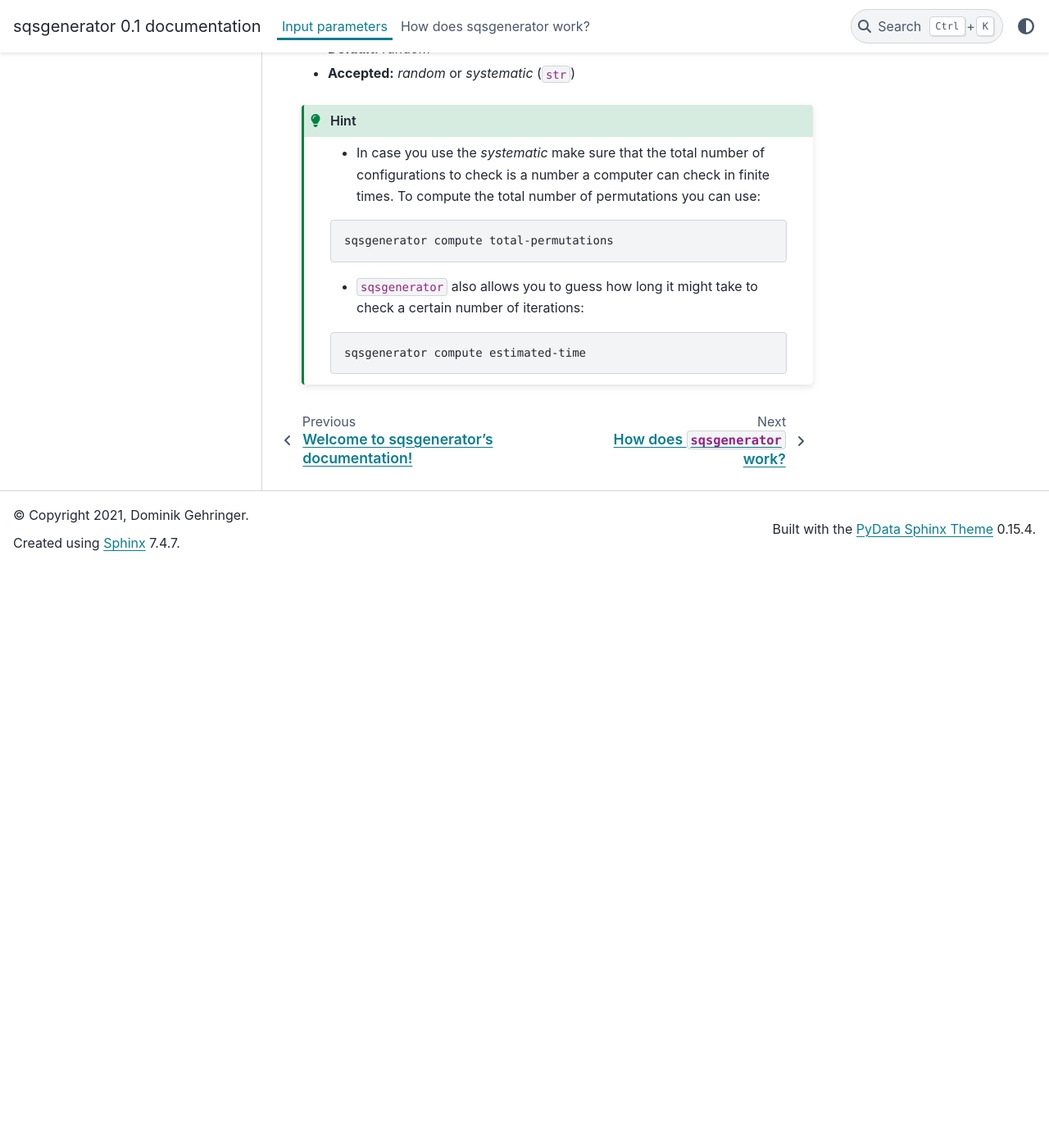
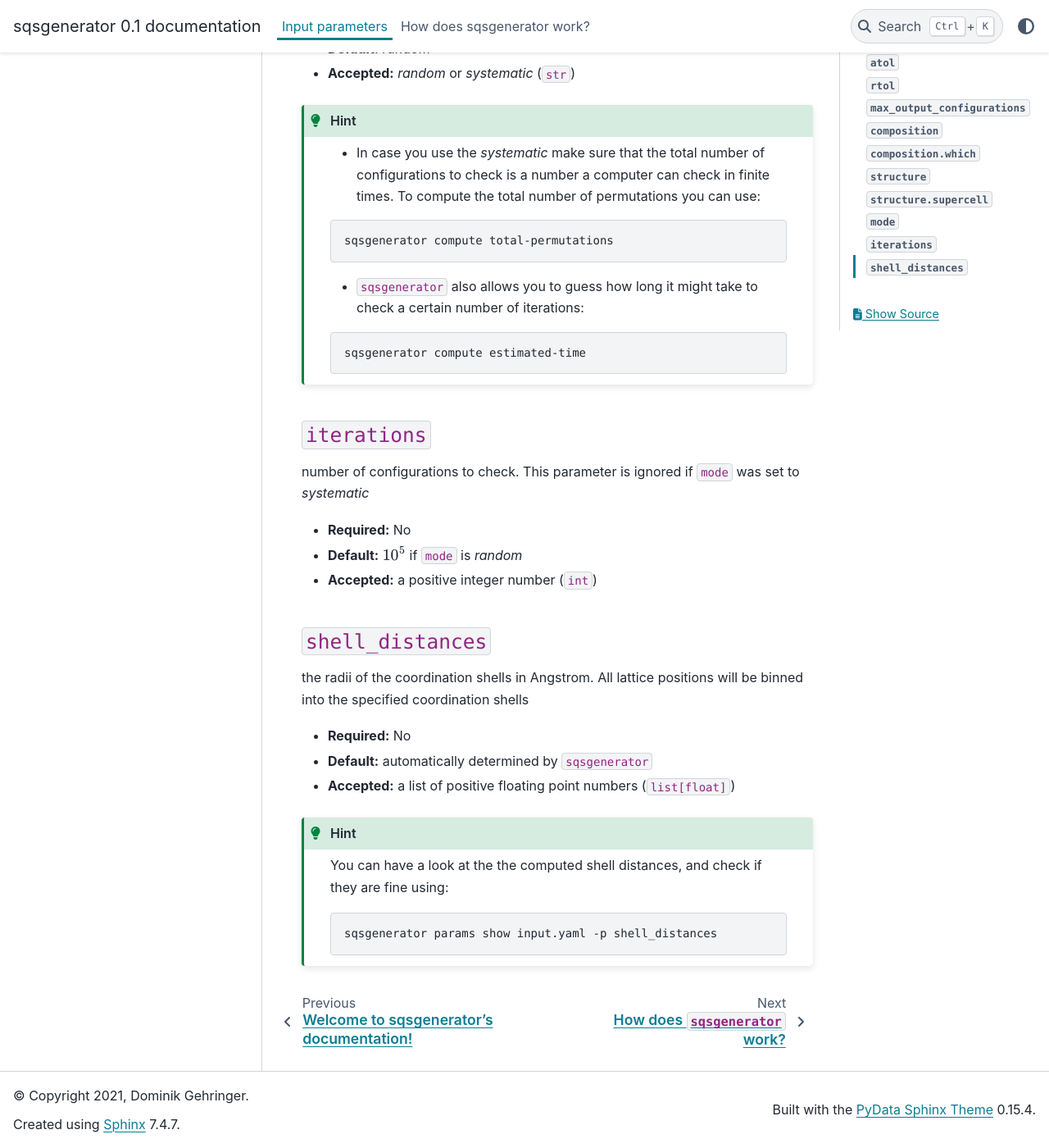
Before and after one commit to dgehringer/sqsgenerator, a Sphinx documentation site: the page built from docs/source/input_parameters.md, in a window 1280 px wide and 1400 px high, scrolled down 6646 px. Shown: the whole window at 82% size. Built offline with Sphinx 7.4.7 and the PyData theme 0.15.4, drawn with Linux system fonts in a browser that asks for light colours; before the commit the page ends 7337 px from its top, so only the background shows below that.

Commit message:
:memo: added parameter documentation for "iterations" and "shell_distances"

`````diff
--- a/docs/source/input_parameters.md
+++ b/docs/source/input_parameters.md
@@ -240,7 +240,6 @@ The iteration mode specifies how new structures are generated.
   $$
 
   iterations.
-
 - **Required:** No
 - **Default:** *random*
 - **Accepted:** *random* or *systematic* (`str`)
@@ -255,3 +254,24 @@ sqsgenerator compute total-permutations
 sqsgenerator compute estimated-time
 ```
 ````
+
+### `iterations`
+number of configurations to check. This parameter is ignored if `mode` was set to *systematic*
+
+- **Required:** No
+- **Default:** $10^5$ if `mode` is *random*
+- **Accepted:** a positive integer number (`int`)
+
+### `shell_distances`
+the radii of the coordination shells in Angstrom. All lattice positions will be binned into the specified coordination shells
+
+- **Required:** No
+- **Default:** automatically determined by `sqsgenerator`
+- **Accepted:** a list of positive floating point numbers (`list[float]`)
+
+````{hint}
+You can have a look at the the computed shell distances, and check if they are fine using:
+```{code-block} bash
+sqsgenerator params show input.yaml -p shell_distances
+```
+````
`````
